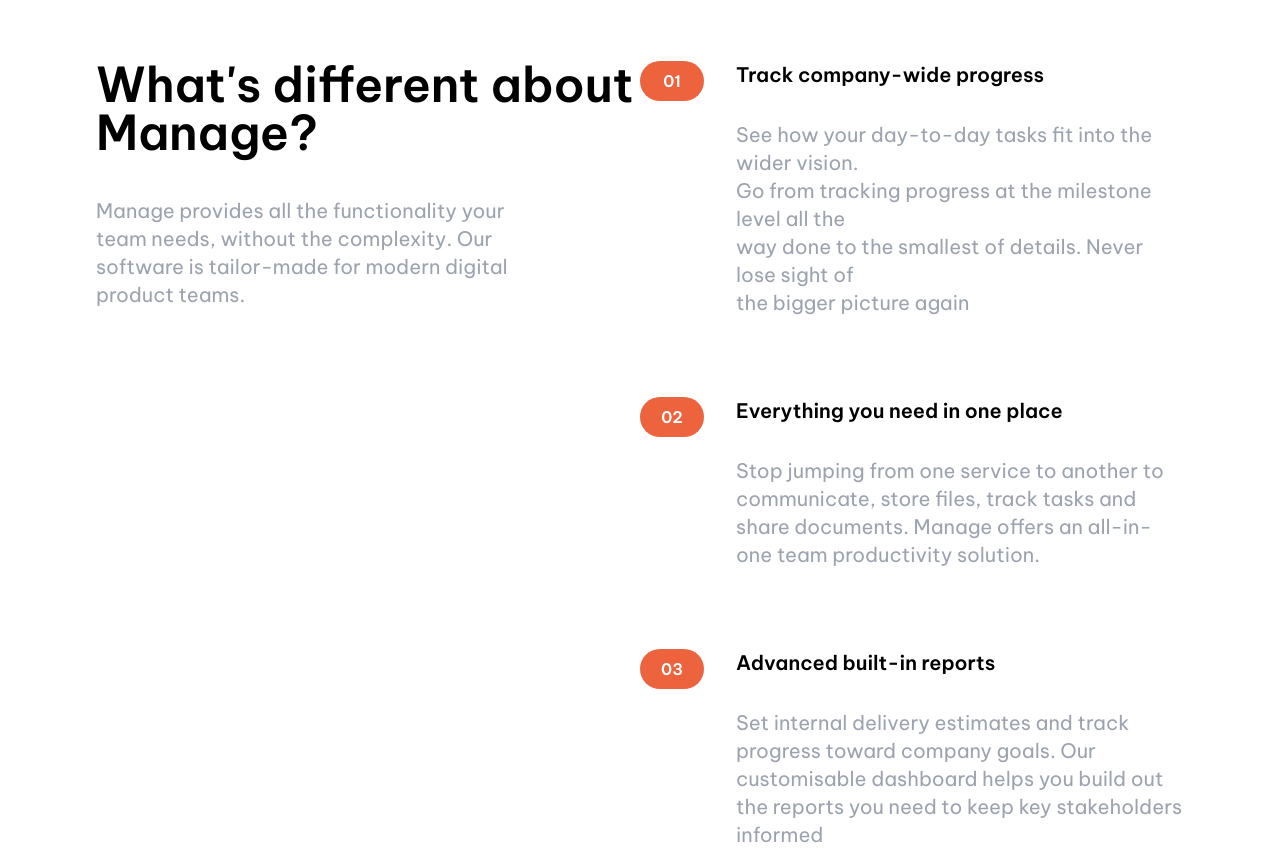
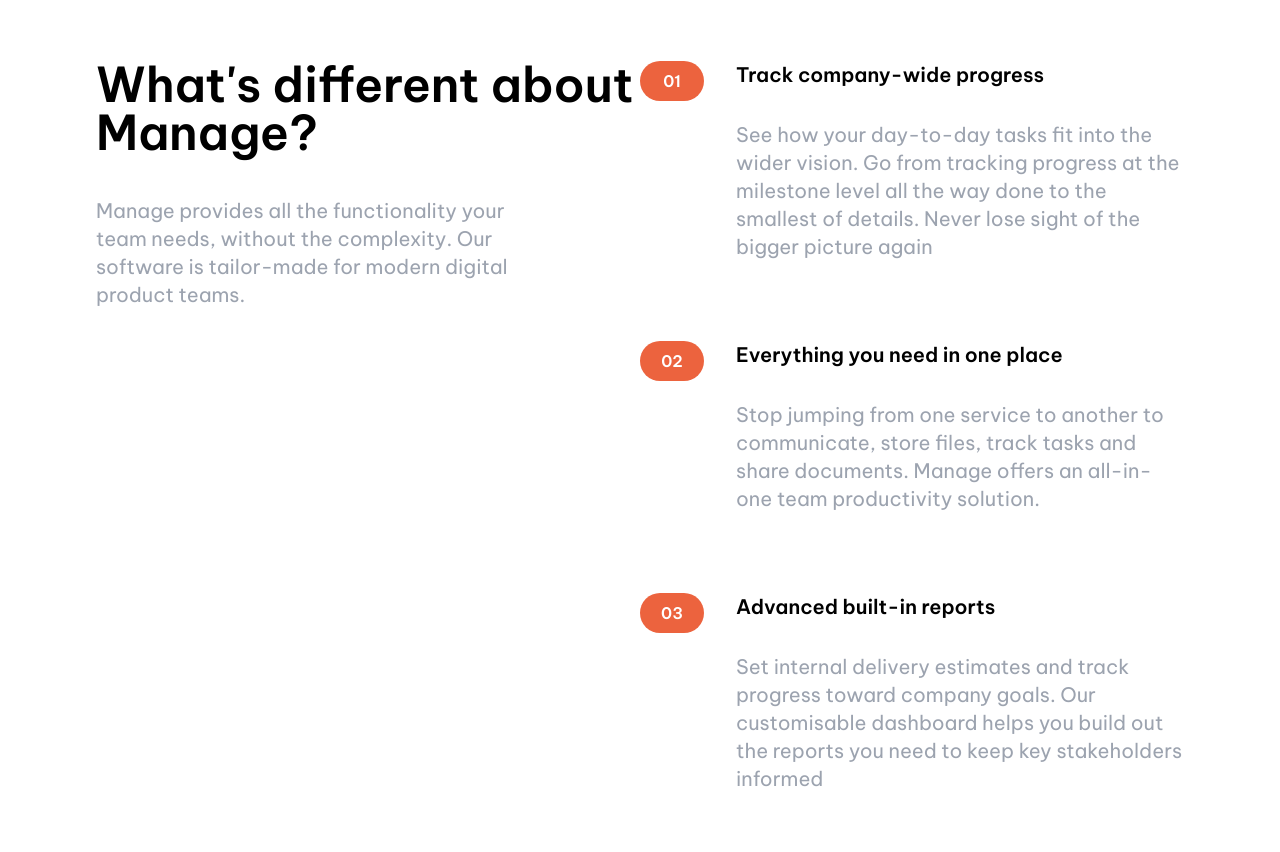
Before and after one commit to Abdallahdari/manage-frontend-challange, a website: page index.html in a window 1280 px wide. Shown: the part 1020-1872 px from the top of the page. Drawn offline with Linux system fonts and the light colour scheme.

Commit message:
Update index.html

```diff
--- a/index.html
+++ b/index.html
@@ -91,7 +91,7 @@
 <p class="bg-[#EC633E] w-16 py-2 rounded-full text-white  font-semibold text-center"><span class="">01</span></p>
 
 <p class="heading-2 text-xl font-semibold">Track company-wide progress</p>
-<p class="sub-heading sm:start-1 sm:col-span-2 md:col-start-2	 text-xl text-gray-400">See how your day-to-day tasks fit into the wider vision. <br> Go from tracking progress at the  milestone  level all  the <br> way  done to the smallest of  details. Never lose  sight  of  <br> the bigger  picture again</p>
+<p class="sub-heading sm:start-1 sm:col-span-2 md:col-start-2	 text-xl text-gray-400">See how your day-to-day tasks fit into the wider vision. Go from tracking progress at the  milestone  level all  the way  done to the smallest of  details. Never lose  sight  of  the bigger  picture again</p>
 </div>
 
 <div class="section-grid">
```
